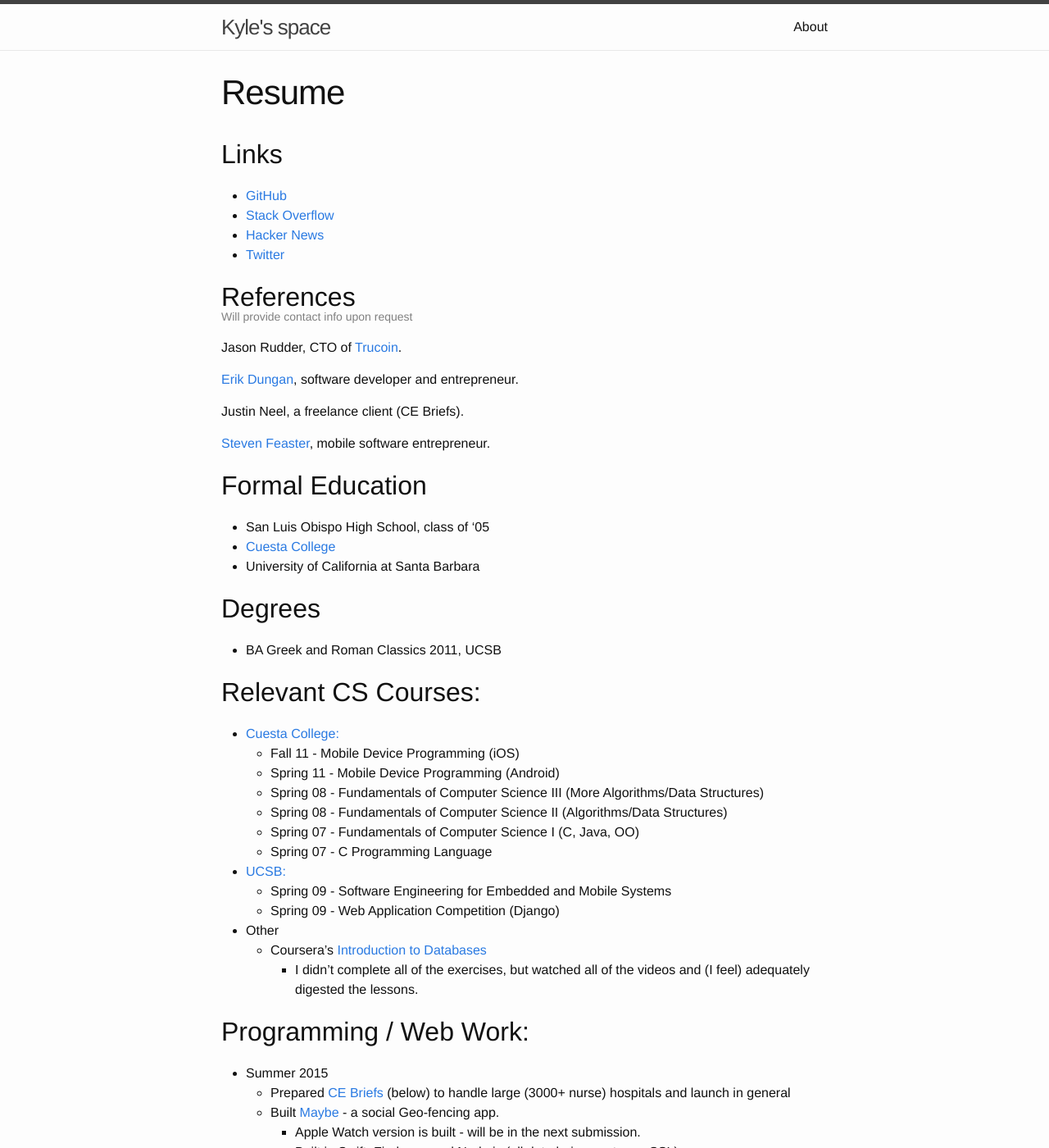
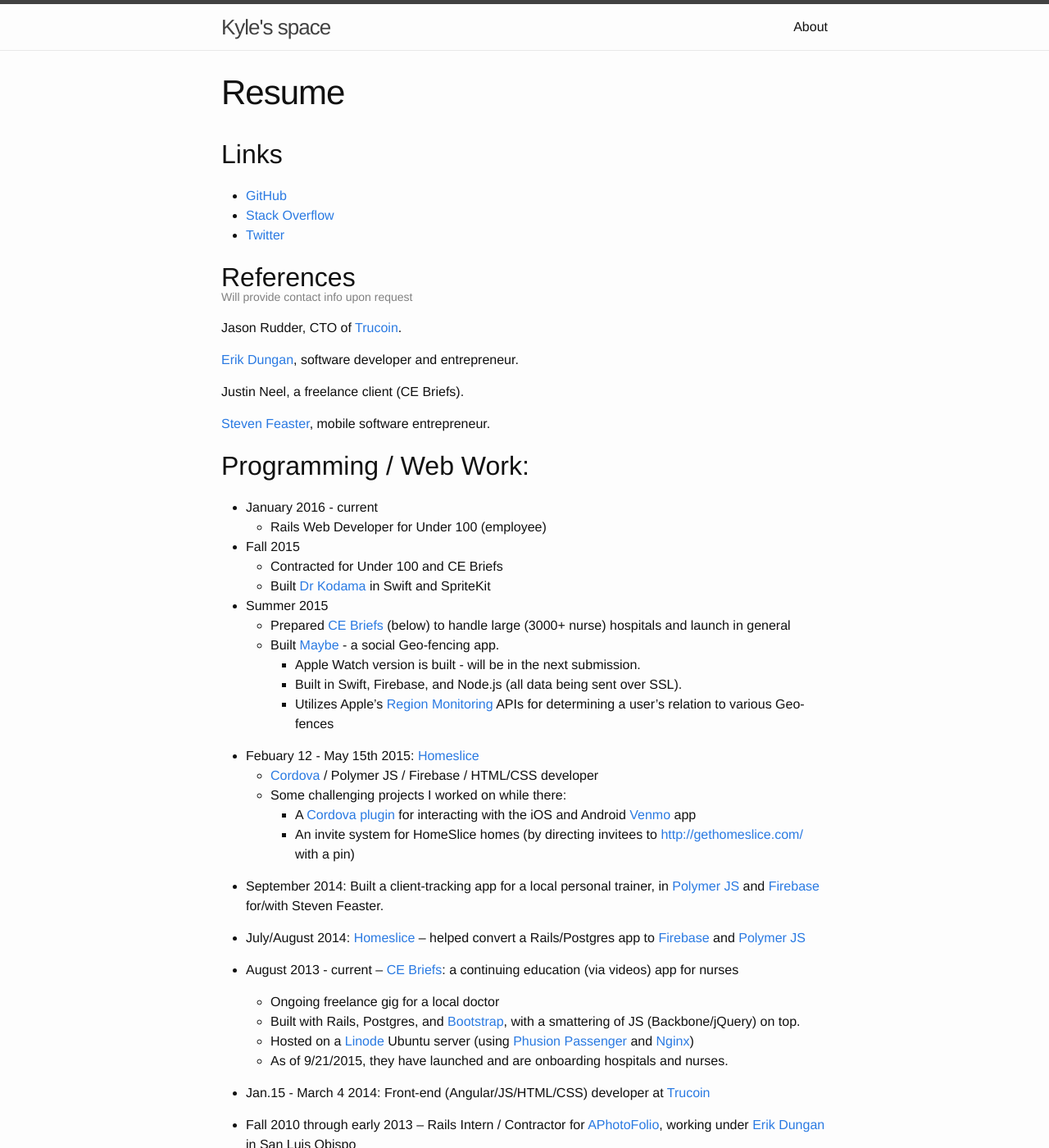
Before and after one commit to kmurph73/kmurph73.github.com, a Jekyll site: the page built from resume.md, in a window 1280 px wide and 1400 px high. Shown: the whole window at 82% size. Built offline with Jekyll 4.4.1, drawn with Linux system fonts in a browser that asks for light colours; some of the changed text lies outside the part shown.

Commit message:
new post; rework resume

```diff
--- a/_includes/footer.html
+++ b/_includes/footer.html
@@ -52,6 +52,10 @@
             </a>
           </li>
           {% endif %}
+
+          <li>
+            <a href='/resume/'>resume</a>
+          </li>
         </ul>
       </div>
 
--- a/resume.md
+++ b/resume.md
@@ -8,7 +8,6 @@
 
 * [GitHub](http://github.com/shmay)
 * [Stack Overflow](http://stackoverflow.com/users/548170/kmurph79)
-* [Hacker News](https://news.ycombinator.com/user?id=shiny)
 * [Twitter](https://twitter.com/kmurph79)
 
 ## References
@@ -22,36 +21,13 @@
 
 [Steven Feaster](https://www.linkedin.com/in/stevenfeaster), mobile software entrepreneur.
 
-## Formal Education
-* San Luis Obispo High School, class of '05
-* [Cuesta College](http://en.wikipedia.org/wiki/Cuesta_College)
-* University of California at Santa Barbara
+## Programming / Web Work:
+* January 2016 - current
+  * Rails Web Developer for Under 100 (employee)
 
-## Degrees
-
-* BA Greek and Roman Classics 2011, UCSB
-
-## Relevant CS Courses:
-
-* [Cuesta College:](http://academic.cuesta.edu/rscovil/)
-  * Fall 11 - Mobile Device Programming (iOS)
-  * Spring 11 - Mobile Device Programming (Android)
-  * Spring 08 - Fundamentals of Computer Science III (More Algorithms/Data Structures)
-  * Spring 08 - Fundamentals of Computer Science II (Algorithms/Data Structures)
-  * Spring 07 - Fundamentals of Computer Science I (C, Java, OO)
-  * Spring 07 - C Programming Language
-
-* [UCSB:](http://www.ccs.ucsb.edu/component/option,com_ccs_courses/Itemid,236/quarter,Spring/year,2009/discipline,ComputerScience/)
-  * Spring 09 - Software Engineering for Embedded and Mobile Systems
-  * Spring 09 - Web Application Competition (Django)
-
-* Other
-  * Coursera's [Introduction to Databases][22]
-    * I didn't complete all of the exercises, but watched all of the videos and (I feel) adequately digested the lessons.
-
-[22]: https://www.coursera.org/course/db
-
-## Programming / Web Work:
+* Fall 2015
+  * Contracted for Under 100 and CE Briefs
+  * Built [Dr Kodama](https://itunes.apple.com/app/dr.-kodama/id1060934796) in Swift and SpriteKit
 
 * Summer 2015
   * Prepared [CE Briefs](http://cebriefs.com/users/sign_in) (below) to handle large (3000+ nurse) hospitals and launch in general
@@ -140,6 +116,36 @@
   * HTML5 Canvas
   * Python (some Django and app engine)
 
+## Formal Education
+* San Luis Obispo High School, class of '05
+* [Cuesta College](http://en.wikipedia.org/wiki/Cuesta_College)
+* University of California at Santa Barbara
+
+## Degrees
+
+* BA Greek and Roman Classics 2011, UCSB
+
+## Relevant CS Courses:
+
+* [Cuesta College:](http://academic.cuesta.edu/rscovil/)
+  * Fall 11 - Mobile Device Programming (iOS)
+  * Spring 11 - Mobile Device Programming (Android)
+  * Spring 08 - Fundamentals of Computer Science III (More Algorithms/Data Structures)
+  * Spring 08 - Fundamentals of Computer Science II (Algorithms/Data Structures)
+  * Spring 07 - Fundamentals of Computer Science I (C, Java, OO)
+  * Spring 07 - C Programming Language
+
+* [UCSB:](http://www.ccs.ucsb.edu/component/option,com_ccs_courses/Itemid,236/quarter,Spring/year,2009/discipline,ComputerScience/)
+  * Spring 09 - Software Engineering for Embedded and Mobile Systems
+  * Spring 09 - Web Application Competition (Django)
+
+* Other
+  * Coursera's [Introduction to Databases][22]
+    * I didn't complete all of the exercises, but watched all of the videos and (I feel) adequately digested the lessons.
+
+[22]: https://www.coursera.org/course/db
+
+
 [16]: https://play.google.com/store/apps/details?id=com.dudebro.kmurph.convoapp
 [1]: http://callmeed.co/
 [2]: http://blog.jerodsanto.net/2011/07/building-multi-tenant-rails-apps-with-postgresql-schemas/
```
Also changed, not shown: _drafts/2016-06-2016-etchosts.markdown (deleted, +0 -25 lines), _posts/2016-06-2016-etchosts.markdown (added, +30 -0 lines).
